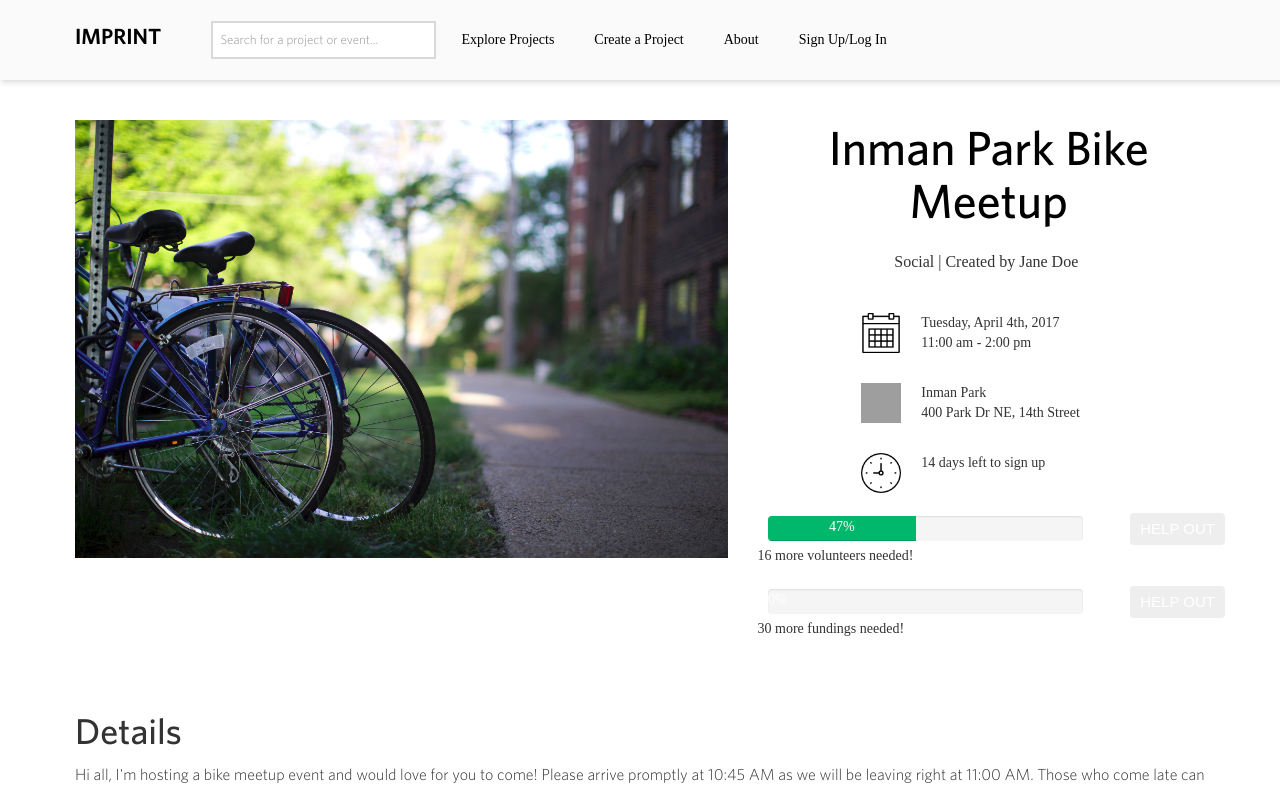
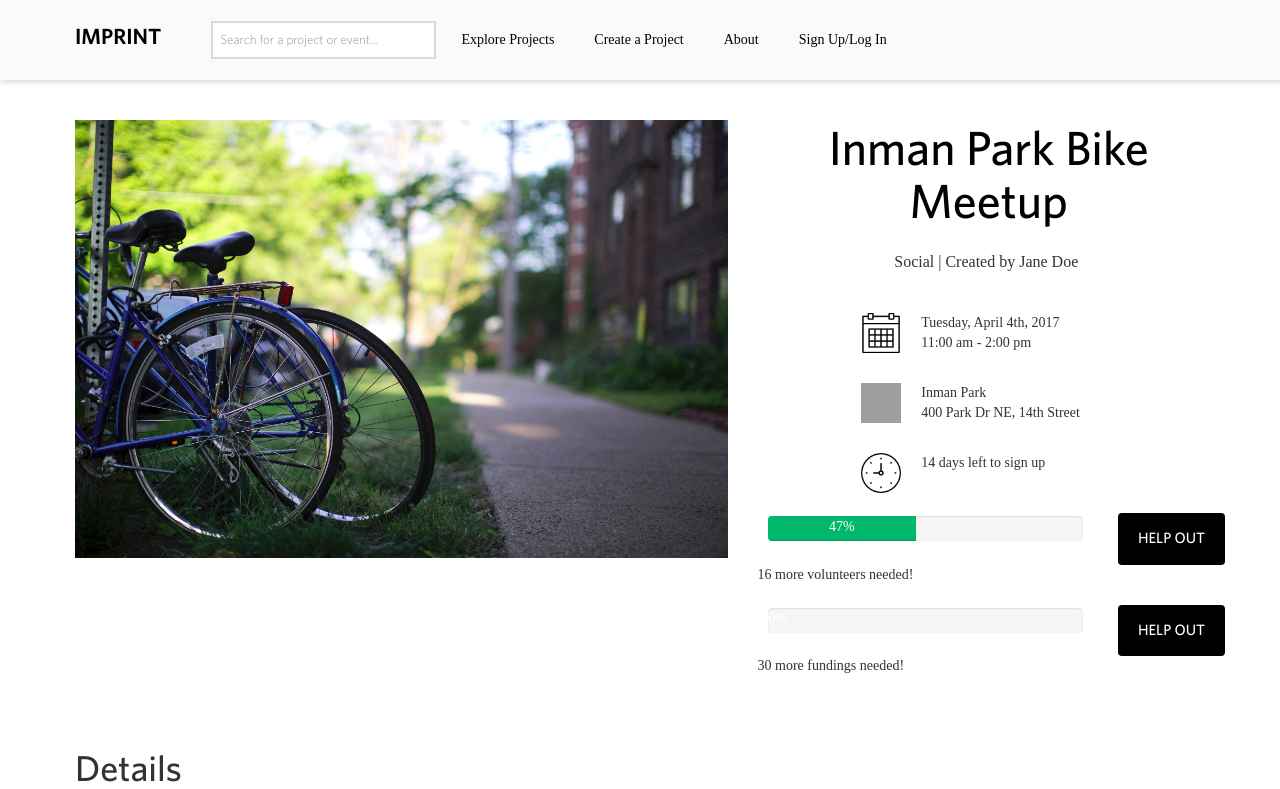
Before and after one commit to lindazhanghf/IMPRINT, an Angular app: page /detail/1 in a window 1280 px wide. Shown: the top 789 px of the page. Built offline with nearby package versions, Linux system fonts and the light colour scheme; grey boxes are pictures that could not be loaded; a web font is replaced by a local one.

Commit message:
progress bar color

```diff
--- a/src/app/progress-bars/progress-bars.component.html
+++ b/src/app/progress-bars/progress-bars.component.html
@@ -17,7 +17,7 @@
         </div>
       </div>
     </div>
-    <button [disabled]="!needed_volunteer" (click)="helpOut('volunteer')" style="margin-left: 2px; float:right;" class="helpButton">HELP OUT</button>
+    <button [disabled]="!needed_volunteer" (click)="helpOut('volunteer')" style="margin-left: 2px; float:right; background-color:#000; color:#fff; font-family:'whitneyHTF-medium'; padding:15px; padding-left:20px; padding-right:20px;" class="helpButton">HELP OUT</button>
   </div>
   <span>{{needed_volunteer}} more volunteers needed!</span>
  </div>
@@ -40,7 +40,7 @@
         </div>
       </div>
     </div>
-    <button [disabled]="!needed_funding" (click)="helpOut('funding')" style="margin-left: 2px; float:right;" class="helpButton">HELP OUT</button>
+    <button [disabled]="!needed_funding" (click)="helpOut('funding')" style="margin-left: 2px; float:right; background-color:#000; color:#fff; font-family:'whitneyHTF-medium'; padding:15px; padding-left:20px; padding-right:20px;" class="helpButton">HELP OUT</button>
   </div>
   <span>{{needed_funding}} more fundings needed!</span>
  </div>
@@ -63,7 +63,7 @@
         </div>
       </div>
     </div>
-    <button [disabled]="!needed_donation" (click)="helpOut('donation')" style="margin-left: 2px; float:right;" class="helpButton">HELP OUT</button>
+    <button [disabled]="!needed_donation" (click)="helpOut('donation')" style="margin-left: 2px; float:right; background-color:#000; color:#fff; font-family:'whitneyHTF-medium'; padding:15px; padding-left:20px; padding-right:20px;" class="helpButton">HELP OUT</button>
   </div>
   <span>{{needed_donation}} more donations needed!</span>
  </div>
@@ -110,7 +110,7 @@
   <div *ngIf="(needed_donation)||(progress_donation==100)" class="donation row">
     <div class="progress">
       <div class="progress-bar"
-        style="min-width: 0;"
+        style="min-width: 0; background-color: #00A4CC;"
         role="progressbar"
         [ngClass]="'progress-bar'"
         [ngStyle]="{'width': (progress_donation) + '%', transition: transition}"
--- a/src/styles.css
+++ b/src/styles.css
@@ -332,7 +332,7 @@ div.topGrid select {
    font-family: 'whitneyHTF-medium';
    vertical-align: center;
 }
-div.signUp button, button, div.button {
+div.signUp button, button, div.button, button.helpButton {
   background-color: #000;
   font-family: 'whitneyHTF-light';
   font-size: 15px;
```
